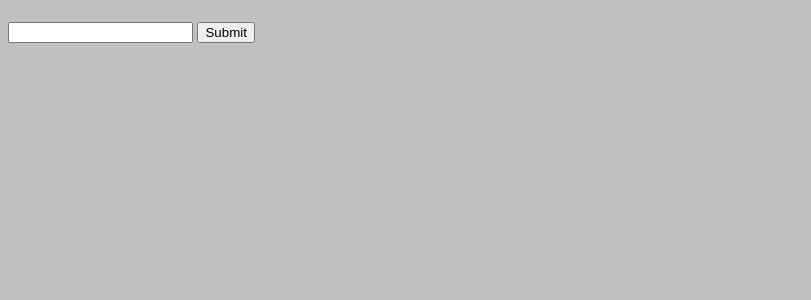
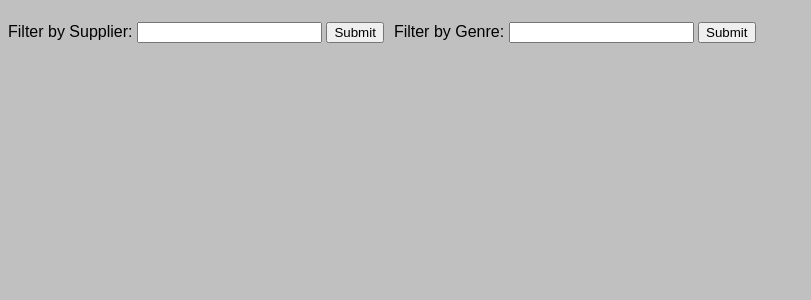
Before and after one commit to Tcherin/Shop-Inventory-Project, a Flask app: page /videos in a window 1280 px wide. Shown: the part 84-384 px from the top of the page, without its empty margins (0-811 px from the left). Run offline with Flask 3, Linux system fonts and the light colour scheme; data that the repository does not hold is empty; some libraries are stand-ins or nearby versions.

Commit message:
finished styling

```diff
--- a/controllers/videos_controller.py
+++ b/controllers/videos_controller.py
@@ -69,11 +69,23 @@ def delete_video(id):
 
 
 @videos_blueprint.route("/filtervideos", methods=['POST'])
-def filter_by_supplier(id):
+def filter_by_supplier():
     videos = video_repository.select_all()
+    supplier = request.form['supplier_name']
     filtered_videos = []
 
     for video in videos:
-        if video.supplier.id == id:
+        if video.supplier.name == supplier:
             filtered_videos.append(video)
     return render_template("videos/index.html", all_videos=filtered_videos)
+
+@videos_blueprint.route("/filtergenre", methods=['POST'])
+def filter_by_genre():
+    videos = video_repository.select_all()
+    genre = request.form['video_genre']
+    filtered_genre = []
+
+    for video in videos:
+        if video.genre == genre:
+            filtered_genre.append(video)
+    return render_template("videos/index.html", all_videos=filtered_genre)
--- a/static/style.css
+++ b/static/style.css
@@ -92,6 +92,11 @@ footer {
 
 /* index page */
 
+.video_filters {
+    display: flex;
+    gap: 10px;
+}
+
 .video-container {
     display: flex;
     flex-wrap: wrap;
--- a/templates/suppliers/index.html
+++ b/templates/suppliers/index.html
@@ -7,6 +7,7 @@
 </header>
 
 <form action="/filtersuppliers" method="post">
+    Filter by Supplier:
     <input name="supplier_name" type="text">
     <input type="submit">
 </form>
--- a/templates/videos/index.html
+++ b/templates/videos/index.html
@@ -5,10 +5,18 @@
             <header id="header">
                 <h1>Inventory List</h1>
             </header>
-            <form action="/filtervideos" method="post">
-                <input name="video_name" type="text">
-                <input type="submit">
-            </form>
+            <section class="video_filters">
+                <form action="/filtervideos" method="post">
+                    Filter by Supplier:
+                    <input name="supplier_name" type="text">
+                    <input type="submit">
+                </form>
+                <form action="/filtergenre" method="post">
+                    Filter by Genre:
+                    <input name="video_genre" type="text">
+                    <input type="submit">
+                </form>
+            </section>
         <section class="video-container">
         {% for video in all_videos %}
             <div class="video">
--- a/templates/videos/show.html
+++ b/templates/videos/show.html
@@ -15,8 +15,8 @@
         {% elif video.stock_quantity == 0 %}
           <p> Stock Quantity: {{video.stock_quantity}} (Out of Stock) </p>
         {% endif %}
-      <p>Buying cost: {{video.buying_cost}}</p>
-      <p>Selling Price: {{video.selling_price}}</p>
+      <p>Buying cost: ${{video.buying_cost}}</p>
+      <p>Selling Price: ${{video.selling_price}}</p>
       <p><a href="/videos/{{video.id}}/edit">Edit</a></p>
     </section>
   </div>
```
